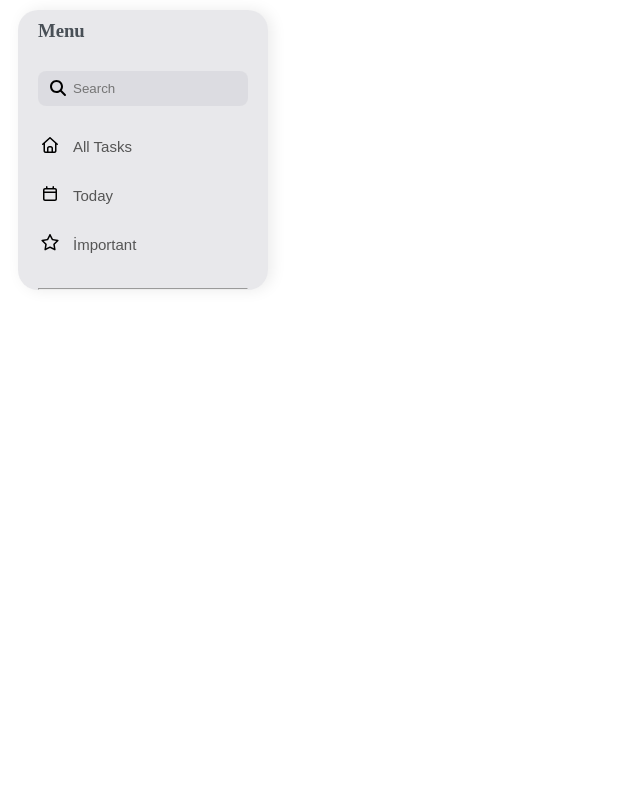
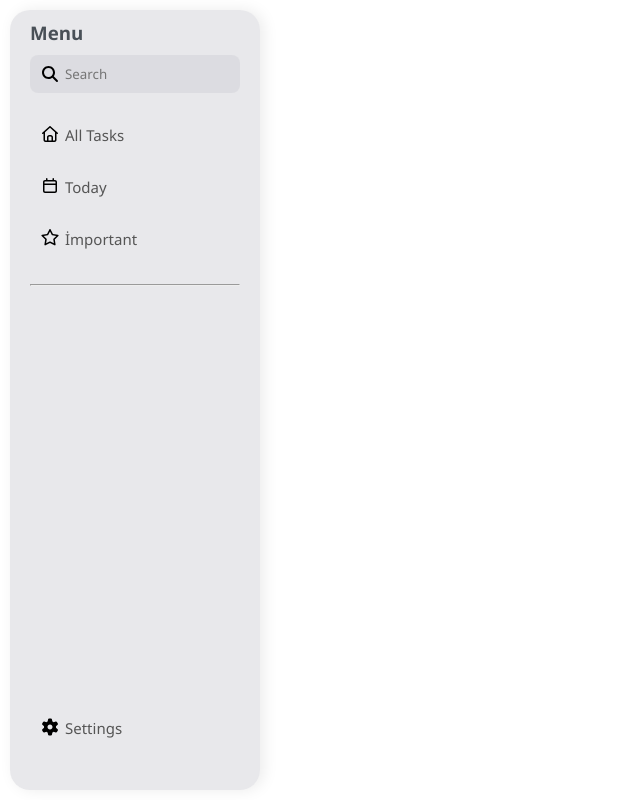
Before and after one commit to tahaxbyrk/Taskly, an Electron app: page src/renderer/index.html in a window 1200 px wide. Shown: the whole page, without its empty margins (0-640 px from the left). Drawn offline with Linux system fonts and the light colour scheme.

Commit message:
Fix HTML formatting, add sidebar navigation footer, and correct CSS import path

```diff
--- a/src/renderer/index.html
+++ b/src/renderer/index.html
@@ -3,7 +3,7 @@
 <head>
     <meta charset="UTF-8">
     <title>Taskly</title>
-    <meta http-equiv="Content-Security-Policy" content="script-src 'self' 'unsafe-inline';" />
+    <meta http-equiv="Content-Security-Policy" content="script-src 'self' 'unsafe-inline';"/>
     <link rel="stylesheet" href="styles/style.css">
 </head>
 <body>
@@ -35,15 +35,19 @@
                         <span id="menuItemText">İmportant</span>
                     </button>
                 </div>
+
                 <div class="separator">
-                    <hr>
+                   <hr>
+                </div>
+
+                <div class="sidebarNavigationFooter">
+                    <button id="menuItem">
+                        <span id="menuItemIcon"><img src="../../assets/icons/settings.svg"></span>
+                        <span id="menuItemText">Settings</span>
+                    </button>
                 </div>
             </div>
         </aside>
-
-        <maiin class="mainContent">
-
-        </maiin>
     </div>
 </body>
 </html>
--- a/src/renderer/styles/components/_sidebar.css
+++ b/src/renderer/styles/components/_sidebar.css
@@ -62,6 +62,10 @@
     margin: 20px;
 }
 
+.sidebarNavigationFooter {
+    padding-top: 200%;
+}
+
 .sidebarMenus {
     color: wheat;
 }
--- a/src/renderer/styles/style.css
+++ b/src/renderer/styles/style.css
@@ -2,7 +2,7 @@
 
 @import url(./base/_variables.css);
 
-@import url(./layout/layout.css);
+@import url(./layout/_layout.css);
 
 @import url(./components/_sidebar.css);
 @import url(./components/_buttons.css);
```
